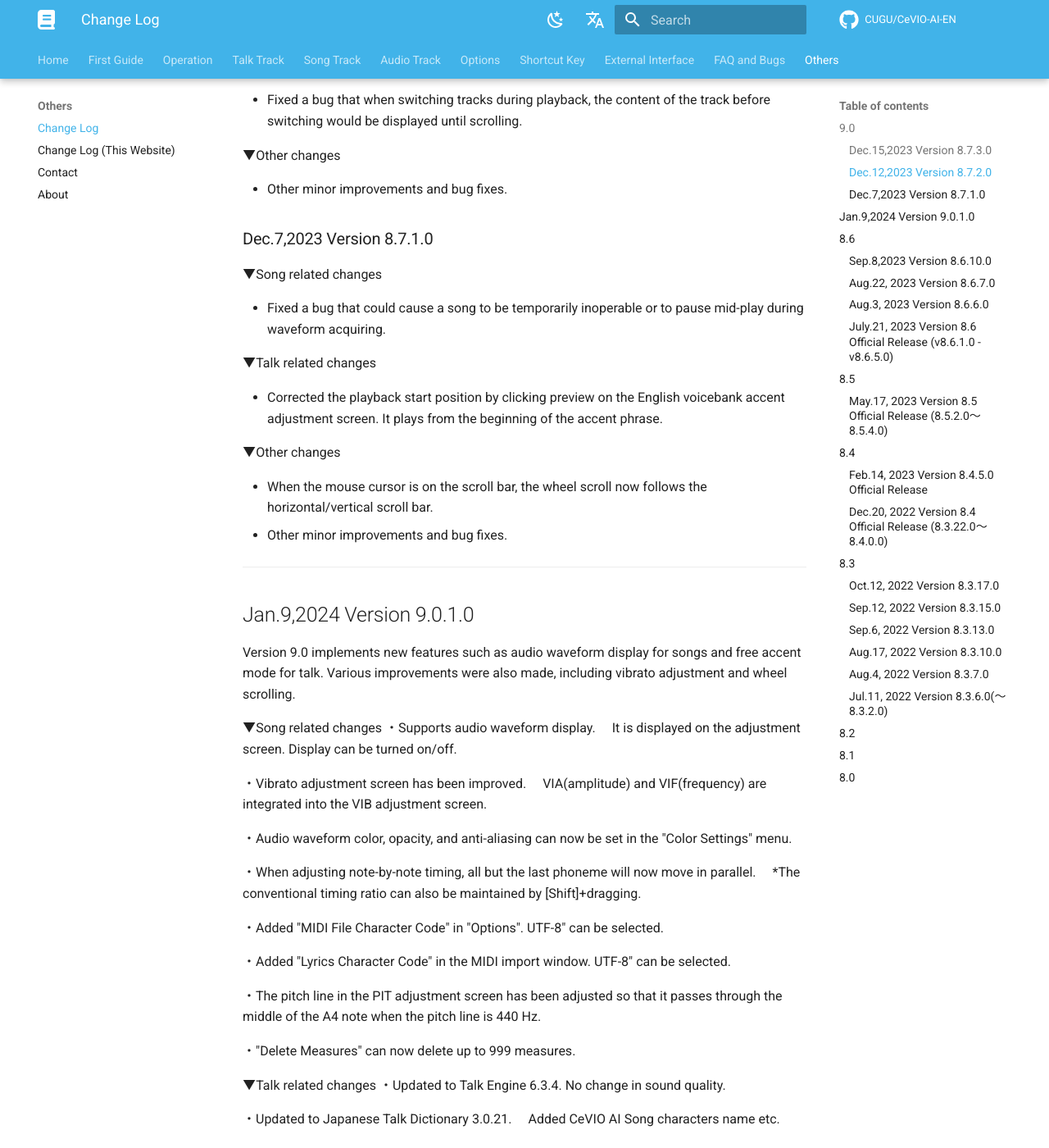
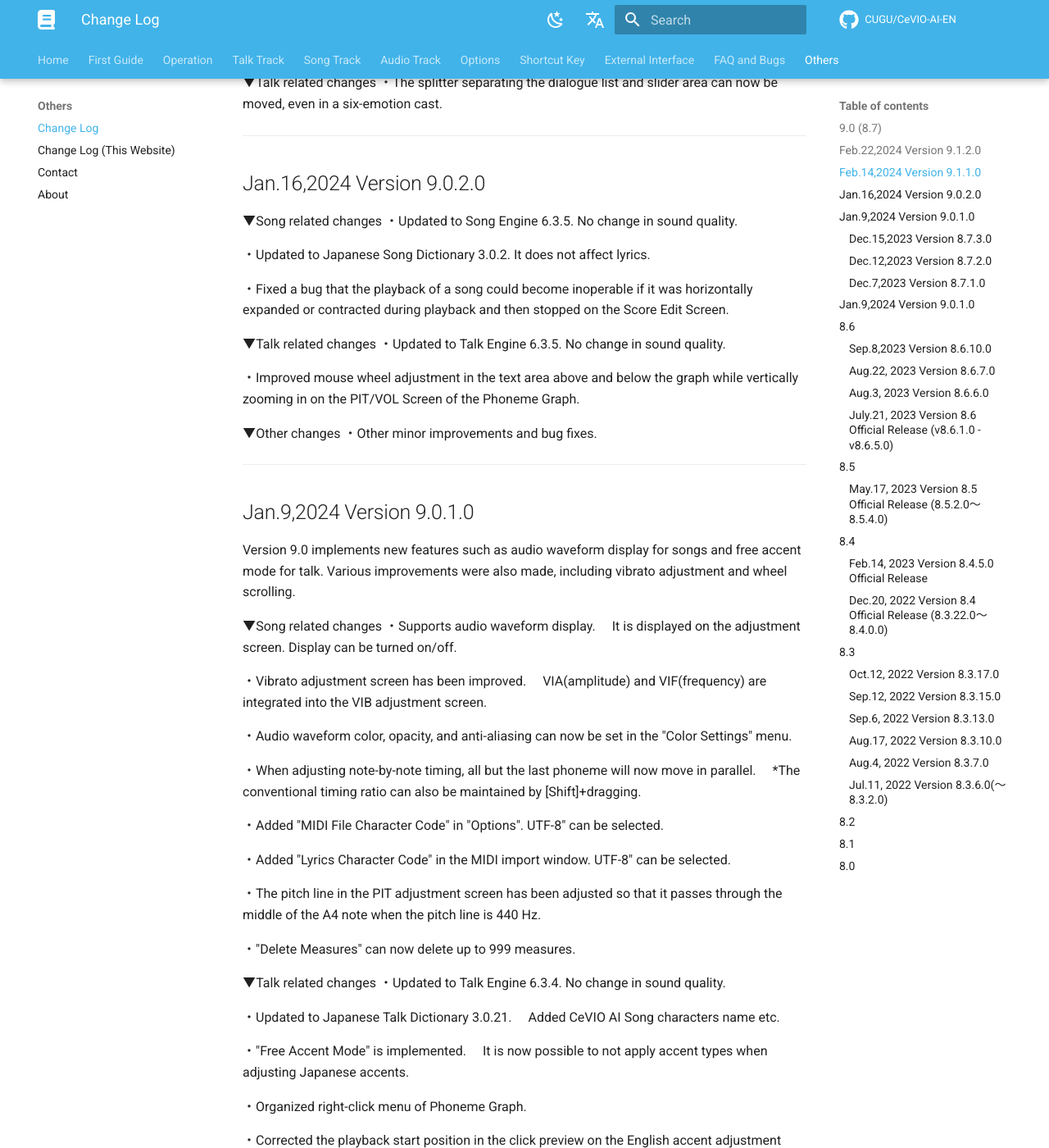
Before and after one commit to CeVIO-User-Guide-Unofficial/cevio-ai-en, an MkDocs documentation site: the page built from docs/intro/change-log.md, in a window 1280 px wide and 1400 px high, scrolled down 911 px. Shown: the whole window at 82% size. Built offline with MkDocs 1.6.1 and Material for MkDocs 9.7.7, drawn with Linux system fonts in a browser that asks for light colours; comment, search, counter and statistics services are not loaded; some of the changed text lies outside the part shown.

```diff
--- a/docs/intro/change-log.md
+++ b/docs/intro/change-log.md
@@ -12,7 +12,96 @@ Original article:
 
 ---
 
-## 9.0
+## 9.0 (8.7)
+------------------------------------------------------
+Feb.22,2024 Version 9.1.2.0
+------------------------------------------------------
+▼Song related changes
+・Updated to Song Engine 6.3.7. No change in sound quality.
+
+・Supports "Suzuki Tsudumi" Talk Voice 2.0.0 / Song Voice 2.0.0.
+
+------------------------------------------------------
+Feb.14,2024 Version 9.1.1.0
+------------------------------------------------------
+▼Song related changes
+・Updated to Song Engine 6.3.6. No change in sound quality.
+
+・Husky was improved.
+　・Husky slider adjustment range was expanded from -1.00 to +1.00 to -10.00 to +10.00.
+　・The adjustment range of the Husky detail screen was expanded from -1.00 to +1.00 to -20.00 to +20.00.
+　・New technology (version 2.0) adopted voices such as "Sato Sasara" makes the default value of husky details realistic.
+
+・Fixed a bug that caused timing shifts when pasting or dragging timings.
+
+・Fixed bugs such as waveforms not being updated when playing or adjusting while waveforms are being acquired.
+
+▼Talk related changes
+・The splitter separating the dialogue list and slider area can now be moved, even in a six-emotion cast.
+
+------------------------------------------------------
+Jan.16,2024 Version 9.0.2.0
+------------------------------------------------------
+▼Song related changes
+・Updated to Song Engine 6.3.5. No change in sound quality.
+
+・Updated to Japanese Song Dictionary 3.0.2. It does not affect lyrics.
+
+・Fixed a bug that the playback of a song could become inoperable if it was horizontally expanded or contracted during playback and then stopped on the Score Edit Screen.
+
+▼Talk related changes
+・Updated to Talk Engine 6.3.5. No change in sound quality.
+
+・Improved mouse wheel adjustment in the text area above and below the graph while vertically zooming in on the PIT/VOL Screen of the Phoneme Graph.
+
+▼Other changes
+・Other minor improvements and bug fixes.
+
+------------------------------------------------------
+Jan.9,2024 Version 9.0.1.0
+------------------------------------------------------
+Version 9.0 implements new features such as audio waveform display for songs and free accent mode for talk.
+Various improvements were also made, including vibrato adjustment and wheel scrolling.
+
+▼Song related changes
+・Supports audio waveform display.
+　It is displayed on the adjustment screen. Display can be turned on/off.
+
+・Vibrato adjustment screen has been improved.
+　VIA(amplitude) and VIF(frequency) are integrated into the VIB adjustment screen.
+
+・Audio waveform color, opacity, and anti-aliasing can now be set in the "Color Settings" menu.
+
+・When adjusting note-by-note timing, all but the last phoneme will now move in parallel.
+　*The conventional timing ratio can also be maintained by [Shift]+dragging.
+
+・Added "MIDI File Character Code" in "Options". UTF-8" can be selected.
+
+・Added "Lyrics Character Code" in the MIDI import window. UTF-8" can be selected.
+
+・The pitch line in the PIT adjustment screen has been adjusted so that it passes through the middle of the A4 note when the pitch line is 440 Hz.
+
+・"Delete Measures" can now delete up to 999 measures.
+
+▼Talk related changes
+・Updated to Talk Engine 6.3.4. No change in sound quality.
+
+・Updated to Japanese Talk Dictionary 3.0.21.
+　Added CeVIO AI Song characters name etc.
+
+・"Free Accent Mode" is implemented.
+　It is now possible to not apply accent types when adjusting Japanese accents.
+
+・Organized right-click menu of Phoneme Graph.
+
+・Corrected the playback start position in the click preview on the English accent adjustment screen. Plays from the beginning of the accented phrase.
+
+▼Other changes
+・Added "Horizontal Wheel Scroll Reversal" to "Options".
+
+・When the mouse cursor is on the scroll bar, the wheel scroll now follows the horizontal/vertical scroll bar.
+
+・Other minor improvements and bug fixes.
 
 ### Dec.15,2023 Version 8.7.3.0
 
--- a/mkdocs.yml
+++ b/mkdocs.yml
@@ -35,6 +35,10 @@ theme:
       primary: light blue
       toggle:
         icon: material/weather-sunny
+        name: Follow System
+    - media: "(prefers-color-scheme)"
+      toggle:
+        icon: material/brightness-auto
         name: Switch to light mode
 
 extra:
```
Also changed, not shown: docs/faq/known_bugs.md (+6 -0 lines).
